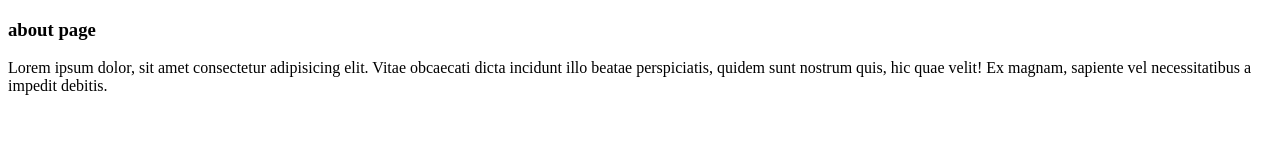
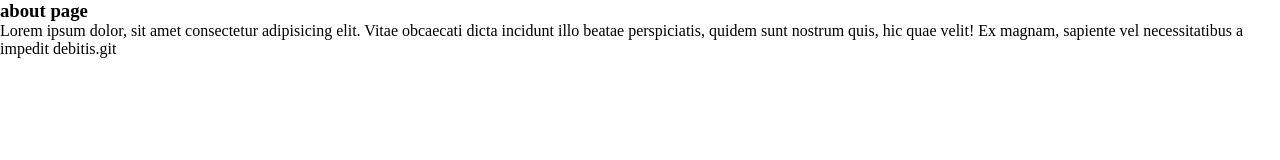
Before and after one commit to Harshalgarg-12/first-git-repo, a plain HTML site: page aboutpage.html in a window 1280 px wide. Drawn offline with Linux system fonts and the light colour scheme.

Commit message:
css got linked

```diff
--- a/aboutpage.html
+++ b/aboutpage.html
@@ -4,9 +4,10 @@
     <meta charset="UTF-8">
     <meta name="viewport" content="width=device-width, initial-scale=1.0">
     <title>Document</title>
+    <link rel="stylesheet" href="style.css">
 </head>
 <body>
     <h3>about page</h3>
-    <p>Lorem ipsum dolor, sit amet consectetur adipisicing elit. Vitae obcaecati dicta incidunt illo beatae perspiciatis, quidem sunt nostrum quis, hic quae velit! Ex magnam, sapiente vel necessitatibus a impedit debitis.</p>
+    <p>Lorem ipsum dolor, sit amet consectetur adipisicing elit. Vitae obcaecati dicta incidunt illo beatae perspiciatis, quidem sunt nostrum quis, hic quae velit! Ex magnam, sapiente vel necessitatibus a impedit debitis.git</p>
 </body>
 </html>
```
